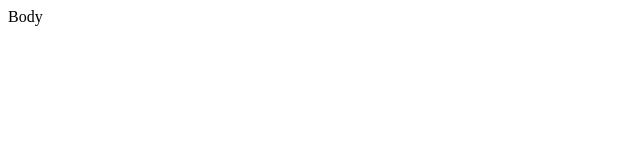
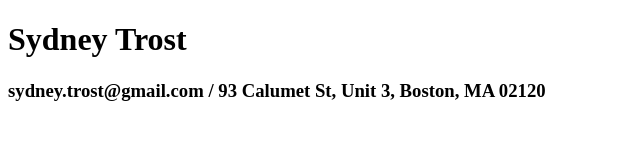
Before and after one commit to sydneytrost/sydneytrost.github.io, a plain HTML site: page index.html in a window 1280 px wide. Shown: the whole page, without its empty margins (0-640 px from the left). Drawn offline with Linux system fonts and the light colour scheme.

Commit message:
Update 2

```diff
--- a/index.html
+++ b/index.html
@@ -5,6 +5,11 @@
 	</head>
 
 	<body>
-		Body
+		<p>
+			<h1>Sydney Trost</h1>
+		</p>
+		<p>
+			<h3>sydney.trost@gmail.com / 93 Calumet St, Unit 3, Boston, MA 02120</h3>
+		</p>
 	</body>
 <html>
```
